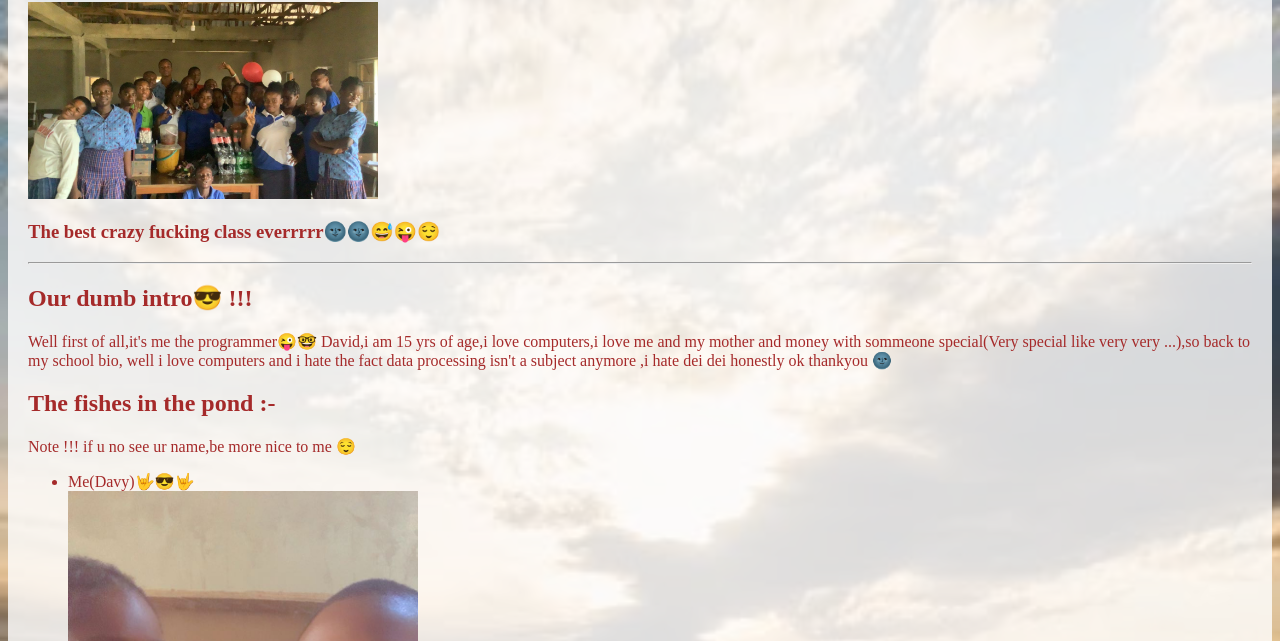
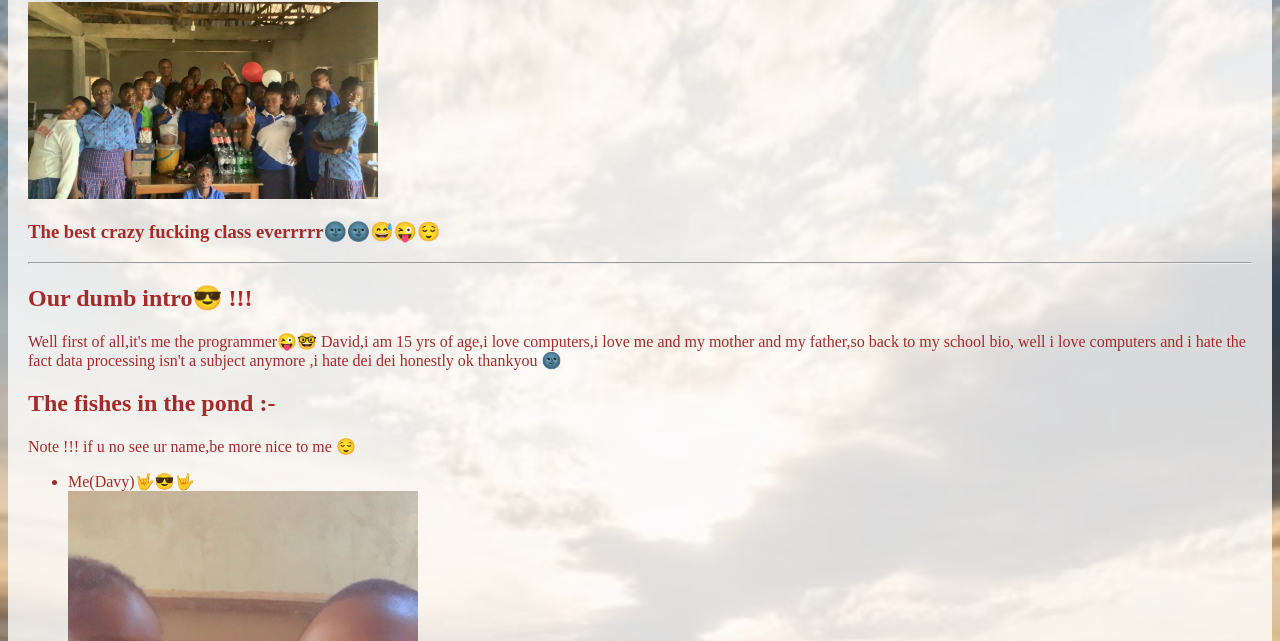
Before and after one commit to pd2vr5jndg-design/David-class-website, a plain HTML site: page index.html in a window 1280 px wide. Shown: the part 159-800 px from the top of the page. Drawn offline with Linux system fonts and the light colour scheme.

Commit message:
Update index.html

```diff
--- a/index.html
+++ b/index.html
@@ -32,8 +32,7 @@
 
 	<h2>Our dumb intro😎 !!!</h2>
 		<p> Well first of all,it's me the programmer😜🤓 David,i am 15 yrs of
-			age,i love computers,i love me and my mother and money with sommeone
-			special(Very special like very very ...),so back to my school bio,
+			age,i love computers,i love me and my mother and my father,so back to my school bio,
 			well i love computers and i hate the fact data processing isn't a subject anymore
 			,i hate dei dei honestly ok thankyou 🌚</p>
 			<h2> The fishes in the pond :- </h2>
```
